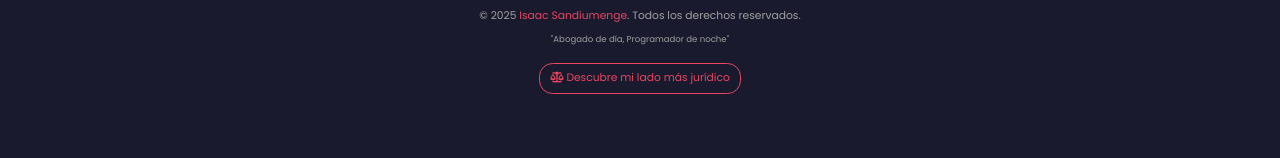
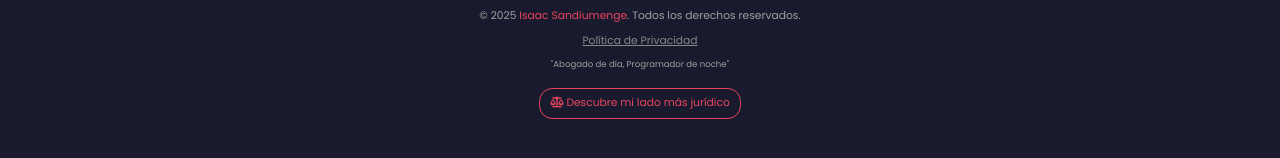
Before and after one commit to Isandi98/LegalCoder, a website: page coder.html in a window 1280 px wide. Shown: the part 3045-3203 px from the top of the page. Drawn offline with Linux system fonts and the light colour scheme; a script that the page names is missing.

Commit message:
Update coder.html

```diff
--- a/coder.html
+++ b/coder.html
@@ -898,7 +898,7 @@
             <div class="footer-links">
                 <!-- <a href="#privacidad">Política de Privacidad</a> -->
             </div>
-            <p style="margin-top: 15px; color: var(--text-muted);">&copy; 2025 <a href="#hero" style="color: var(--primary-accent); text-decoration:none;">Isaac Sandiumenge</a>. Todos los derechos reservados.</p>
+            <p style="margin-top: 15px; color: var(--text-muted);">&copy; 2025 <a href="#hero" style="color: var(--primary-accent); text-decoration:none;">Isaac Sandiumenge</a>. Todos los derechos reservados.</p><a href="privacy.html" style="color: #888;">Política de Privacidad</a></p>
             <p style="font-size: 0.8rem; color: var(--text-muted); margin-top: 10px;">"Abogado de día, Programador de noche"</p>
             <a href="lawyer.html" class="balance-link-coder"><i class="fas fa-balance-scale"></i> Descubre mi lado más jurídico</a>
         </div>
```
